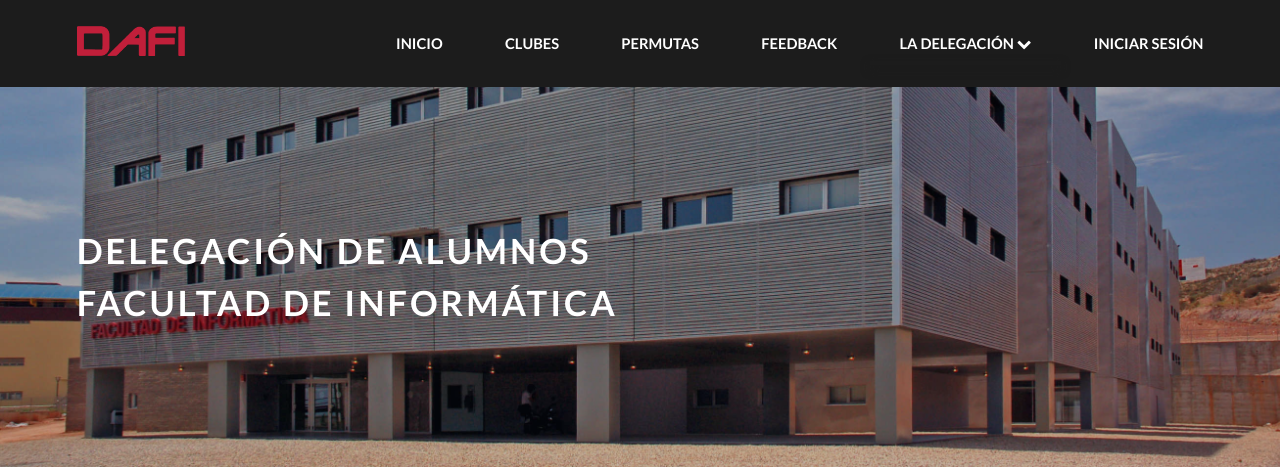
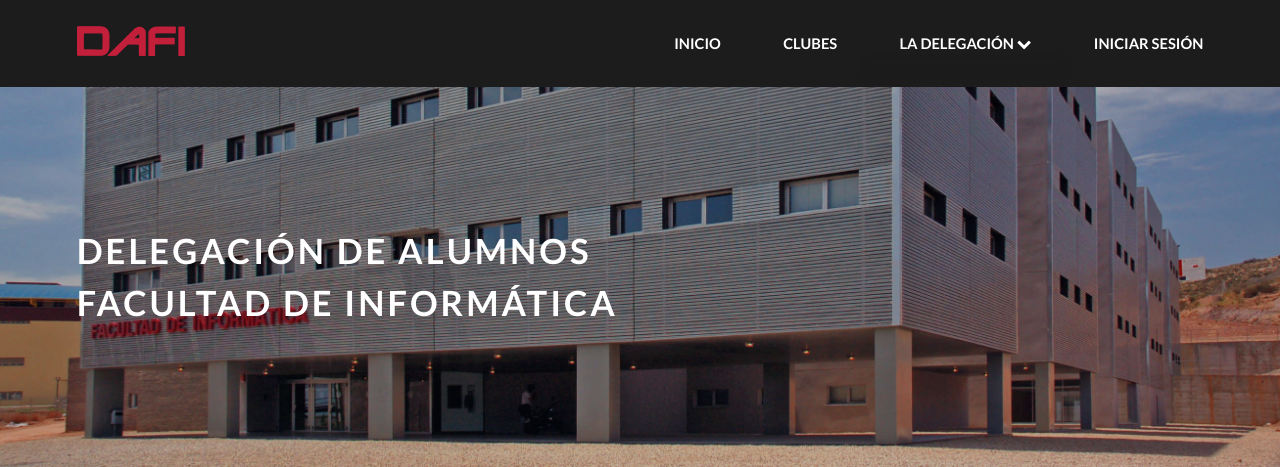
Before and after one commit to dafi-um/dafi-system, a Django app: page / in a window 1280 px wide. Shown: the top 467 px of the page. Run offline with Django 3.2, Linux system fonts and the light colour scheme; data that the repository does not hold is empty; parts of the project's set-up code (start-up, migrations or seed data) failed here and were passed over; some libraries are stand-ins or nearby versions.

Commit message:
Updated navbar menu

```diff
--- a/main/templates/base_menu.html
+++ b/main/templates/base_menu.html
@@ -1,7 +1,5 @@
 <a href="{% url 'main:index' %}" title="DAFI">Inicio</a>
 <a href="{% url 'clubs:list' %}" title="Los Clubes de DAFI">Clubes</a>
-<a href="{% url 'trading:list' %}">Permutas</a>
-<a href="{% url 'feedback:list' %}" title="Feedback">Feedback</a>
 
 <div class="submenu-wrapper">
     <a class="submenu-button">
@@ -14,6 +12,7 @@
         <a href="{% url 'blog:list' %}" title="El Blog de DAFI">Blog</a>
         <a href="{% url 'heart:docs' %}" title="Documentos Importantes">Documentos</a>
         <a href="{% url 'heart:students' %}" title="Los Estudiantes">Estudiantes</a>
+        <a href="{% url 'feedback:list' %}" title="Feedback">Feedback</a>
         <a href="{% url 'heart:about_us' %}" title="Sobre Nosotros">Sobre Nosotros</a>
     </div>
 </div>
```
